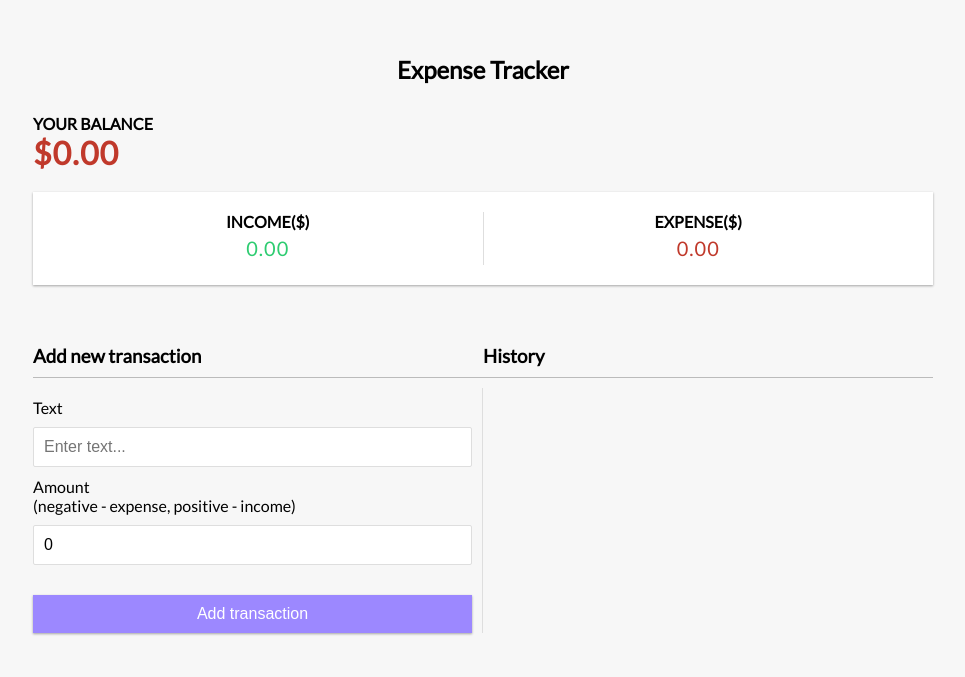
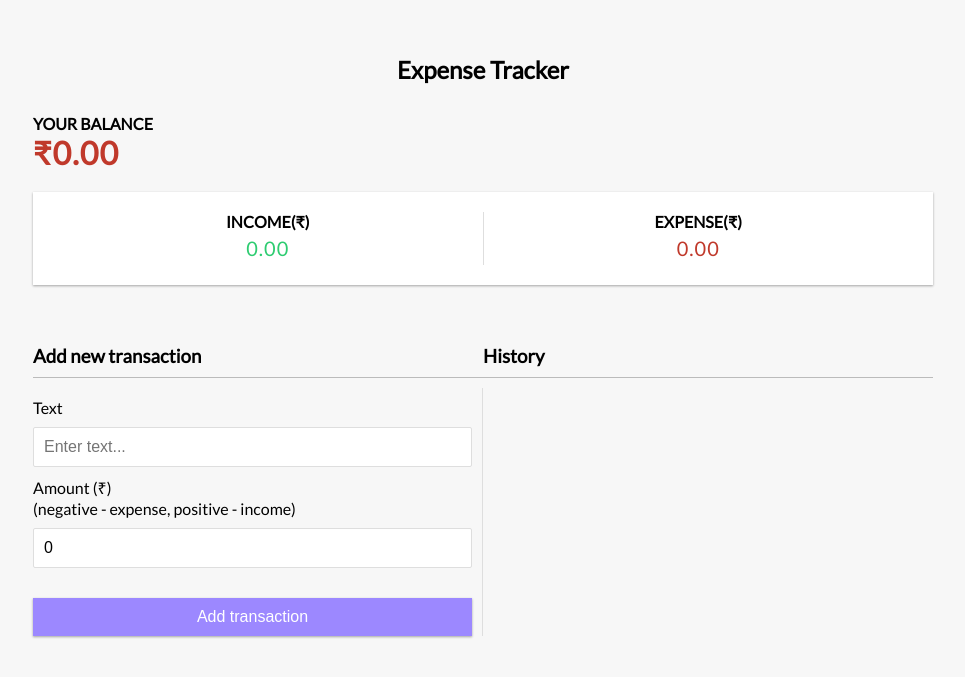
Before and after one commit to prabaj90/expense-tracker-ReactHook, a React (Create React App) app: page / in a window 1280 px wide. Shown: the part 225-902 px from the top of the page, without its empty margins (157-1122 px from the left). Built offline with nearby package versions, Linux system fonts and the light colour scheme.

Commit message:
Currency Symbol Replaced

```diff
--- a/src/components/AddTransaction.js
+++ b/src/components/AddTransaction.js
@@ -25,7 +25,7 @@ export const AddTransaction = () => {
                  <input type="text" value={text} onChange={(e)=>setText(e.target.value)} placeholder="Enter text..." />
              </div>
              <div className="form-control">
-                <label htmlFor="amount">Amount <br />
+                <label htmlFor="amount">Amount (&#x20B9;) <br />
                     (negative - expense, positive - income)</label>
                 <input type="number" value={amount} onChange={(e)=>setAmount(e.target.value)} placeholder="Enter amount..." />
              </div>
--- a/src/components/Balance.js
+++ b/src/components/Balance.js
@@ -8,7 +8,7 @@ export const Balance = () => {
     return (
         <>
             <h4>Your Balance</h4>
-            <h1 className={total >0 ? 'plus': 'minus'}>${total}</h1>
+            <h1 className={total >0 ? 'plus': 'minus'}>&#x20B9;{total}</h1>
         </>
     )
 }
--- a/src/components/IncomeExpense.js
+++ b/src/components/IncomeExpense.js
@@ -9,11 +9,11 @@ export const IncomeExpense = () => {
     return (
         <div className="inc-exp-container">
         <div>
-          <h4>Income($)</h4>
+          <h4>Income(&#x20B9;)</h4>
           <p className="money plus">{income}</p>
         </div>
         <div>
-          <h4>Expense($)</h4>
+          <h4>Expense(&#x20B9;)</h4>
           <p className="money minus">{expense}</p>
         </div>
       </div>
--- a/src/components/Transaction.js
+++ b/src/components/Transaction.js
@@ -6,7 +6,7 @@ export const Transaction = ({transaction}) => {
     const sign = transaction.amount < 0 ? '-' : '+';
     return (
         <li className= {sign === '-'?'minus':'plus'}>
-            {transaction.text} <span>{sign}${Math.abs(transaction.amount)}</span>
+            {transaction.text} <span>{sign}&#x20B9;{Math.abs(transaction.amount)}</span>
             <button className="delete-btn" onClick={() => deleteTransaction(transaction.id)}>x</button>
         </li>
     )
```
Also changed, not shown: 1 other file (tests, documents, lock files or other folders).
